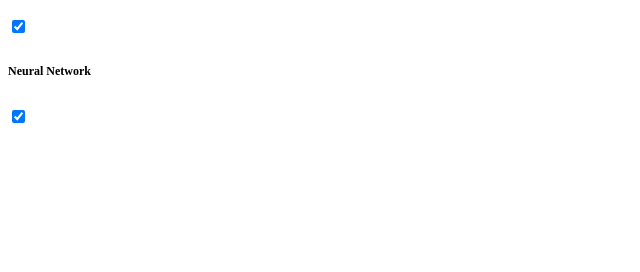
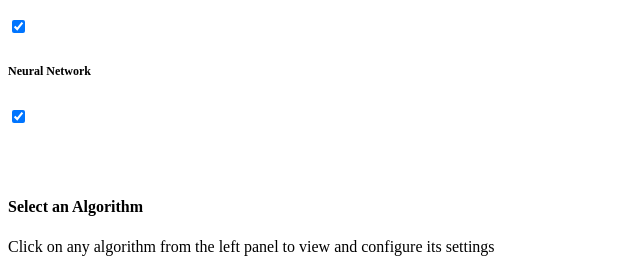
Before and after one commit to rodyrahi/pivotML, a Flask app: page /algorithms in a window 1280 px wide. Shown: the part 529-801 px from the top of the page, without its empty margins (0-640 px from the left). Before the commit the page ends 652 px from the top, so only its background shows below. Run offline with Flask 3, Linux system fonts and the light colour scheme; parts of the project's set-up code (start-up, migrations or seed data) failed here and were passed over.

Commit message:
more things done

```diff
--- a/webinterface/templates/algorithms.html
+++ b/webinterface/templates/algorithms.html
@@ -32,9 +32,13 @@
         </div>
         {% endfor %}
     </div>
-    <div class="col-md-8" id="right-column" >
-
-
+    <div class="col-md-8" id="right-column">
+        <div class="d-flex align-items-center justify-content-center h-100">
+            <div class="text-center">
+                <h4 class="text-muted mb-3">Select an Algorithm</h4>
+                <p class="text-secondary">Click on any algorithm from the left panel to view and configure its settings</p>
+            </div>
+        </div>
     </div>
 </div>
 </div>
```
